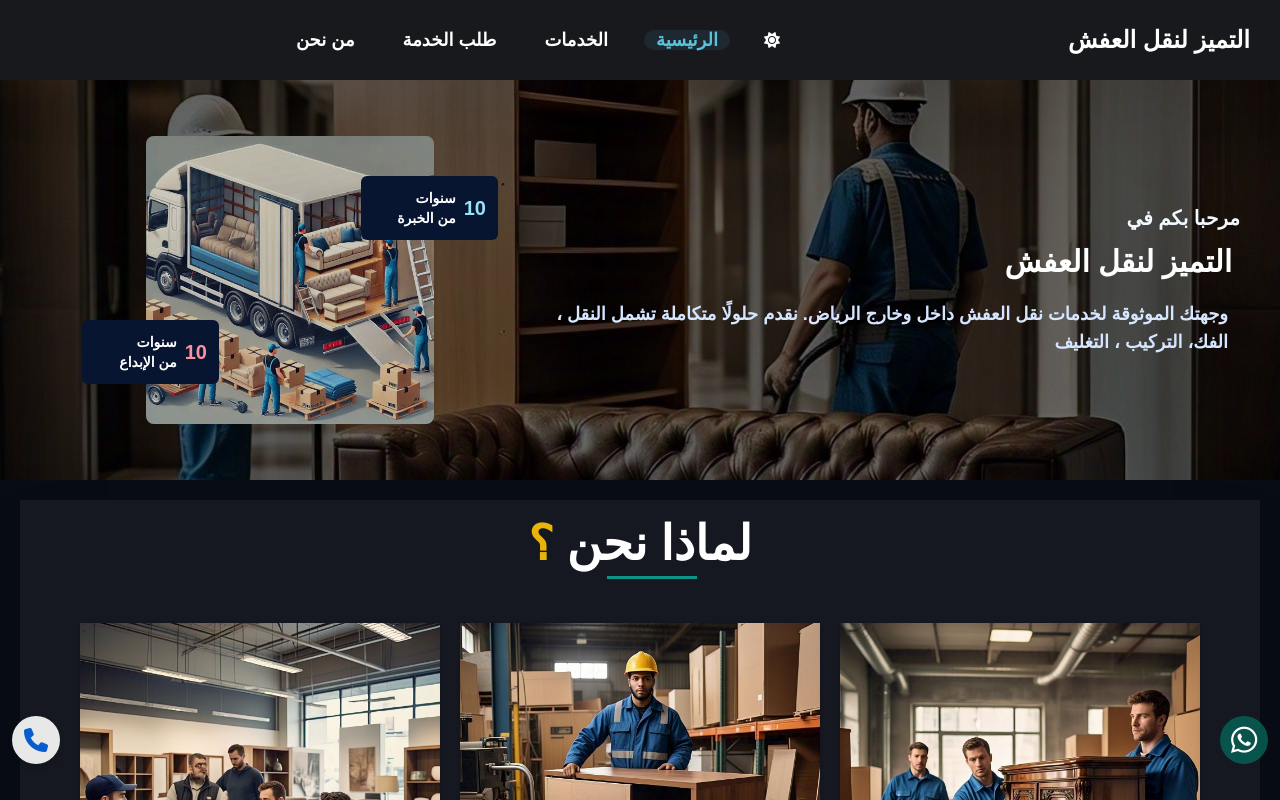
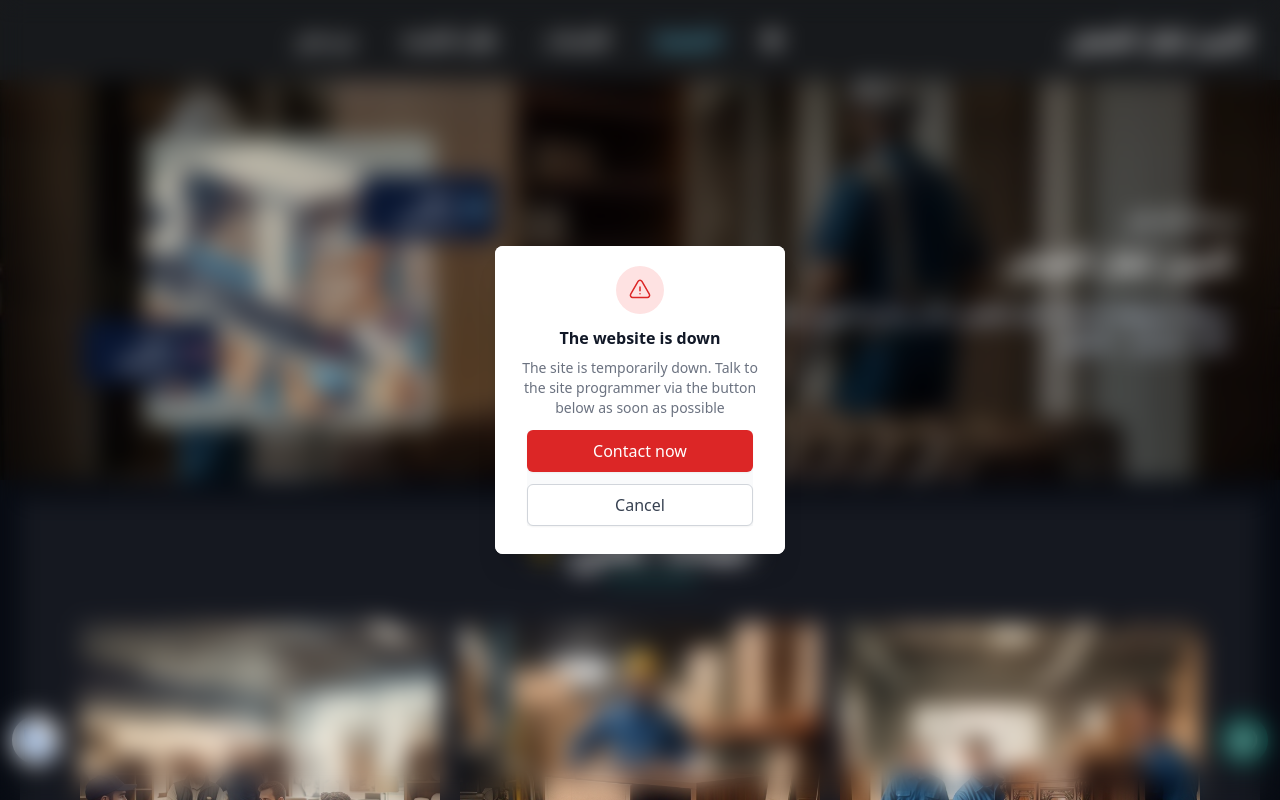
Before and after one commit to MostafaFathiAbdElAal/project_furniture, a Next.js app: page / in a window 1280 px wide. Shown: the top 800 px of the page. Built offline with nearby package versions, Linux system fonts and the light colour scheme; no server answers.

Commit message:
Not important to view

```diff
--- a/src/app/globals.css
+++ b/src/app/globals.css
@@ -128,3 +128,180 @@ form input::placeholder {
       -2em 2em 0 0, -3em 0em 0 0, -2em -2em 0 0.2em;
   }
 }
+
+
+.card {
+  overflow: hidden;
+  position: relative;
+  background-color: #ffffff;
+  text-align: left;
+  border-radius: 0.5rem;
+  max-width: 290px;
+  box-shadow:
+    0 20px 25px -5px rgba(0, 0, 0, 0.1),
+    0 10px 10px -5px rgba(0, 0, 0, 0.04);
+}
+
+.header {
+  padding: 1.25rem 1rem 1rem 1rem;
+  background-color: #ffffff;
+}
+
+.image {
+  display: flex;
+  margin-left: auto;
+  margin-right: auto;
+  background-color: #fee2e2;
+  flex-shrink: 0;
+  justify-content: center;
+  align-items: center;
+  width: 3rem;
+  height: 3rem;
+  border-radius: 9999px;
+}
+
+.image svg {
+  color: #dc2626;
+  width: 1.5rem;
+  height: 1.5rem;
+}
+
+.content {
+  margin-top: 0.75rem;
+  text-align: center;
+}
+
+.title {
+  color: #111827;
+  font-size: 1rem;
+  font-weight: 600;
+  line-height: 1.5rem;
+}
+
+.message {
+  margin-top: 0.5rem;
+  color: #6b7280;
+  font-size: 0.875rem;
+  line-height: 1.25rem;
+}
+
+.actions {
+  margin: 0.75rem 1rem;
+  background-color: #f9fafb;
+}
+
+.contact {
+  display: inline-flex;
+  padding: 0.5rem 1rem;
+  background-color: #dc2626;
+  color: #ffffff;
+  font-size: 1rem;
+  line-height: 1.5rem;
+  font-weight: 500;
+  justify-content: center;
+  width: 100%;
+  border-radius: 0.375rem;
+  border-width: 1px;
+  border-color: transparent;
+  box-shadow: 0 1px 2px 0 rgba(0, 0, 0, 0.05);
+}
+.contact:hover{
+  background-color: #ec2b2b;
+}
+.cancel {
+  display: inline-flex;
+  margin-top: 0.75rem;
+  padding: 0.5rem 1rem;
+  background-color: #ffffff;
+  color: #374151;
+  font-size: 1rem;
+  line-height: 1.5rem;
+  font-weight: 500;
+  justify-content: center;
+  width: 100%;
+  border-radius: 0.375rem;
+  border: 1px solid #d1d5db;
+  box-shadow: 0 1px 2px 0 rgba(0, 0, 0, 0.05);
+}
+.cancel:hover{
+  background-color: #00000009;
+}
+button {
+  cursor: pointer;
+}
+
+.dots {
+  width: var(--size);
+  height: var(--size);
+  position: relative;
+}
+
+.dot {
+  width: var(--size);
+  height: var(--size);
+  animation: dwl-dot-spin calc(var(--speed) * 5) infinite linear both;
+  animation-delay: calc(var(--i) * var(--speed) / (var(--dot-count) + 2) * -1);
+  rotate: calc(var(--i) * var(--spread) / (var(--dot-count) - 1));
+  position: absolute;
+}
+
+.dot::before {
+  content: "";
+  display: block;
+  width: var(--dot-size);
+  height: var(--dot-size);
+  background-color: var(--color);
+  border-radius: 50%;
+  position: absolute;
+  transform: translate(-50%, -50%);
+  bottom: 0;
+  left: 50%;
+}
+
+@keyframes dwl-dot-spin {
+  0% {
+    transform: rotate(0deg);
+    animation-timing-function: cubic-bezier(0.390, 0.575, 0.565, 1.000);
+    opacity: 1;
+  }
+
+  2% {
+    transform: rotate(20deg);
+    animation-timing-function: linear;
+    opacity: 1;
+  }
+
+  30% {
+    transform: rotate(180deg);
+    animation-timing-function: cubic-bezier(0.445, 0.050, 0.550, 0.950);
+    opacity: 1;
+  }
+
+  41% {
+    transform: rotate(380deg);
+    animation-timing-function: linear;
+    opacity: 1;
+  }
+
+  69% {
+    transform: rotate(520deg);
+    animation-timing-function: cubic-bezier(0.445, 0.050, 0.550, 0.950);
+    opacity: 1;
+  }
+
+  76% {
+    opacity: 1;
+  }
+
+  76.1% {
+    opacity: 0;
+  }
+
+  80% {
+    transform: rotate(720deg);
+  }
+
+  100% {
+    opacity: 0;
+  }
+}
--- a/src/app/layout.jsx
+++ b/src/app/layout.jsx
@@ -6,6 +6,7 @@ import "./globals.css";
 import Footer from "@/components/Footer/Footer";
 import Navbar from "@/components/Navbar/Navbar";
 import { SpeedInsights } from '@vercel/speed-insights/next';
+import CardWarning from "@/components/CardWarning/CardWarning";
 export const viewport = {
   themeColor: '#2E088FE8',
 }
@@ -21,6 +22,10 @@ export default function RootLayout({ children }) {
     <html dir="rtl" lang="ar" className="dark">
       <body>
         {<Navbar />}
+        <div className="backdrop-blur-md fixed flex items-center justify-center z-[99999999999999999999] top-0 bottom-0 left-0 right-0">
+
+        <CardWarning/>
+        </div>
         <main className="max-w-[1550px] mx-auto ">
           <a aria-label="راسلنا على الواتس اب" tabIndex={0} href="https://api.whatsapp.com/send/?phone=966508137522&text&app_absent=0" target="_blank" rel="noreferrer" className="z-50 w-12 h-12 2xl:h-20 2xl:w-20 dark:bg-[#075E54] bg-[#25D366] bg-opacity-85 dark:bg-opacity-85 dark:hover:bg-opacity-100 hover:bg-opacity-100 transition-colors duration-300 fixed bottom-9 right-3 flex justify-center items-center rounded-full">
             <span className="text-white fa-brands fa-whatsapp text-3xl 2xl:text-5xl"></span>
--- /dev/null
+++ b/src/components/CardWarning/CardWarning.jsx
@@ -0,0 +1,106 @@
+"use client"
+
+import { useState } from "react"
+
+export default function CardWarning() {
+    const [isClose, setIsClose] = useState(false)
+
+
+
+    return <>
+        {
+            isClose === false ?
+
+                <div className="card">
+                    <div className="header">
+                        <div className="image">
+                            <svg
+                                aria-hidden="true"
+                                stroke="currentColor"
+                                strokeWidth="1.5"
+                                viewBox="0 0 24 24"
+                                fill="none"
+                            >
+                                <path
+                                    d="M12 9v3.75m-9.303 3.376c-.866 1.5.217 3.374 1.948 3.374h14.71c1.73 0 2.813-1.874 1.948-3.374L13.949 3.378c-.866-1.5-3.032-1.5-3.898 0L2.697 16.126zM12 15.75h.007v.008H12v-.008z"
+                                    strokeLinejoin="round"
+                                    strokeLinecap="round"
+                                />
+                            </svg>
+                        </div>
+                        <div className="content">
+                            <span className="title">The website is down</span>
+                            <p className="message">
+                                The site is temporarily down. Talk to the site programmer via the button below as soon as possible
+                            </p>
+                        </div>
+                        <div className="actions">
+                            <a className="contact" type="button" href="https://t.me/MostafaFathi2022" title="Contact now">
+                                Contact now
+                            </a>
+                            <button onClick={() => {
+                                setIsClose(true)
+                            }} className="cancel" type="button">
+                                Cancel
+                            </button>
+                        </div>
+                    </div>
+                </div> : <div
+                    className="dots"
+                    style={{
+                        "--color": "#fff",
+                        "--dot-count": "6",
+                        "--dot-size": "6px",
+                        "--size": "64px",
+                        "--speed": "1s",
+                        "--spread": "60deg",
+                    }}>
+                    <div
+                        className="dot"
+                        style={{
+                            "--i": "0",
+                        }}
+                    />
+                    <div
+                        className="dot"
+                        style={{
+                            "--i": "1",
+                        }}
+                    />
+                    <div
+                        className="dot"
+                        style={{
+                            "--i": "2",
+                        }}
+                    />
+                    <div
+                        className="dot"
+                        style={{
+                            "--i": "3",
+                        }}
+                    />
+                    <div
+                        className="dot"
+                        style={{
+                            "--i": "4",
+                        }}
+                    />
+                    <div
+                        className="dot"
+                        style={{
+                            "--i": "5",
+                        }}
+                    />
+                </div>
+
+
+
+
+
+
+
+        }
+
+
+    </>
+}
--- a/src/components/FormContactUs/FormContactUs.jsx
+++ b/src/components/FormContactUs/FormContactUs.jsx
@@ -12,7 +12,7 @@ import { useCheckTime } from "@/hooks/checkTime/checkTime";
 export default function FormContactUs() {
     const [countDown, setCountDown] = useState(300)
     const phoneRegex = /^[\+]?[(]?[0-9]{3}[)]?[-\s\.]?[0-9]{3}[-\s\.]?[0-9]{4,6}$/
-    // Validation Schema
+    // Validation Schemaض
     const validationSchema = Yup.object({
         Full_Name: Yup.string().required("لا يمكن ترك الحقل فارغاً").min(10, "الحد الأدنى عشر حروف").max(40, "الحد الأقصى أربعين حرف"),
         Phone_Number: Yup.string().required("لا يمكن ترك الحقل فارغاً").matches(phoneRegex, "برجاء إدحال رقم هاتف صالح"),
```
